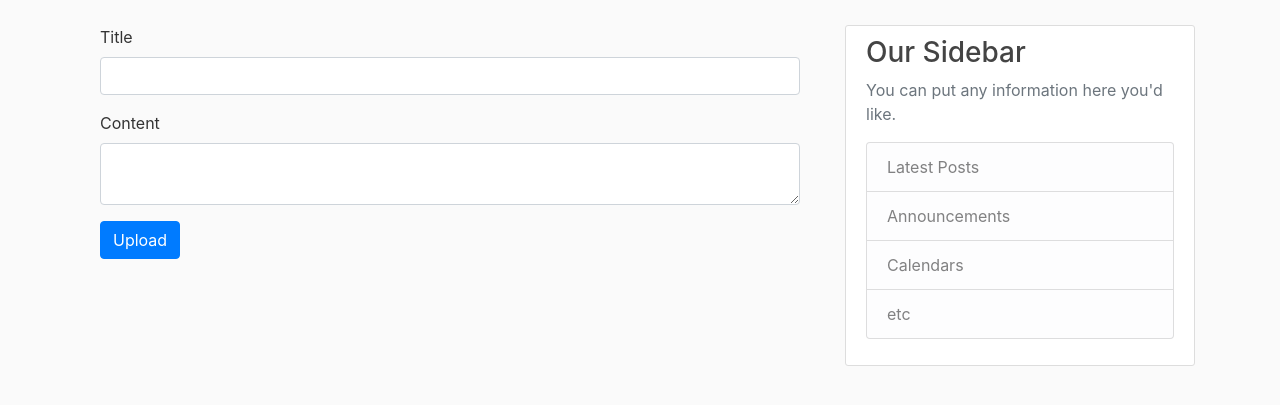
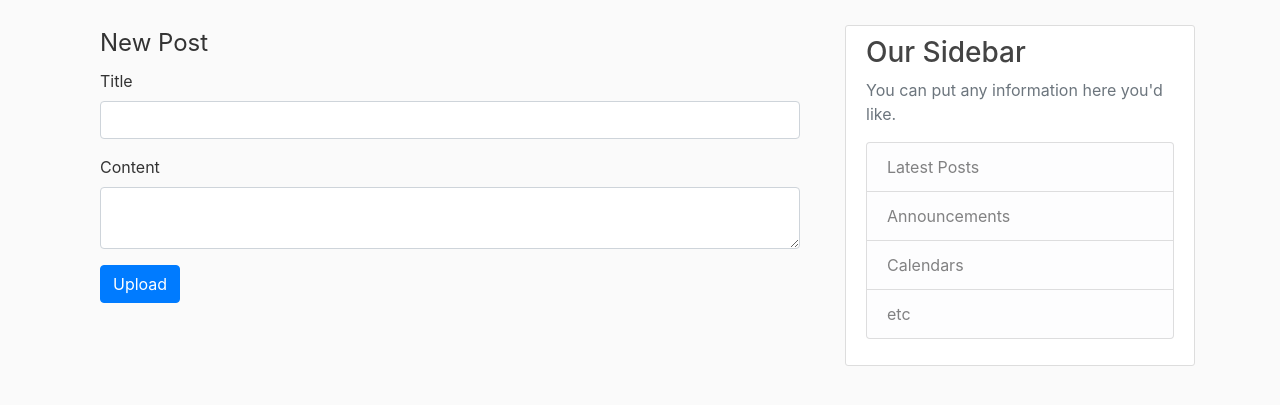
Before and after one commit to SrijaniSom/FlaskBlog-App, a Flask app: page /post/new in a window 1280 px wide. Shown: the part 56-461 px from the top of the page. Run offline with Flask 3, Linux system fonts and the light colour scheme; a user stored in the database is signed in; some libraries are stand-ins or nearby versions.

Commit message:
feat/update and delete posts

```diff
--- a/Flask Tutorials/flaskblog/routes.py
+++ b/Flask Tutorials/flaskblog/routes.py
@@ -1,6 +1,6 @@
 # import requests
 from flaskblog.models import User, Post
-from flask import render_template,flash,redirect, session,url_for,request
+from flask import render_template,flash,redirect, session,url_for,request,abort
 from flaskblog.form import RegistrationForm, LoginForm, AccountUpdateForm, PostForm
 from flaskblog import app, db, bcrypt
 from flask_login import login_user, current_user,logout_user,login_required
@@ -121,4 +121,38 @@ def new_post():
         flash('Your Post is Updated!','success')
         return redirect(url_for('hello'))
 
-    return render_template('create_post.html', title = 'Create New Post', form=form)
+    return render_template('create_post.html', title = 'Create New Post', form=form,legend='New Post')
+
+@app.route("/post/<int:post_id>")
+def post(post_id):
+    post = Post.query.get_or_404(post_id)
+    return render_template('post.html', title=post.title, post=post)
+
+@app.route("/post/<int:post_id>/update",methods=['GET','POST'])
+def update_post(post_id):
+    post=Post.query.get_or_404(post_id)
+    if(current_user != post.author):
+        abort(403)
+
+    form=PostForm()
+    if form.validate_on_submit():
+        post.title=form.title.data
+        post.content=form.content.data
+        db.session.commit()
+        flash('Your Post Has Been Updated!','success')
+        return redirect(url_for('post',post_id=post.id))
+    elif request.method=='GET':
+        form.title.data=post.title
+        form.content.data=post.content
+
+    return render_template('create_post.html',title="Update Post",form=form,legend='Update Post')
+
+@app.route("/delete_post/<int:post_id>",methods=['GET','POST'])
+def delete_post(post_id):
+    post=Post.query.get_or_404(post_id)
+    if(current_user != post.author):
+        abort(403)
+    db.session.delete(post)
+    db.session.commit()
+    flash('Your post has been deleted!', 'success')
+    return redirect(url_for('hello'))
--- a/Flask Tutorials/flaskblog/templates/create_post.html
+++ b/Flask Tutorials/flaskblog/templates/create_post.html
@@ -1,6 +1,7 @@
 {% extends "layout.html" %}
 {% block content %}
 <div class="container">
+    <legend>{{ legend }}</legend>
     <form action="" method="post">
         {{ form.hidden_tag() }}
         <div class="form-group">
--- a/Flask Tutorials/flaskblog/templates/home.html
+++ b/Flask Tutorials/flaskblog/templates/home.html
@@ -4,11 +4,12 @@
 <article class="media content-section">
   <div class="media-body">
     <div class="article-metadata">
-              <img class="rounded-circle article-img" src="{{ url_for('static', filename='profile_pics/' + post.author.image_file) }}">
+      <img class="rounded-circle article-img"
+        src="{{ url_for('static', filename='profile_pics/' + post.author.image_file) }}">
       <a class="mr-2" href="#">{{ post.author.username }}</a>
       <small class="text-muted">{{ post.date_posted.strftime('%Y-%m-%d')}}</small>
     </div>
-            <h2><a class="article-title" href="#">{{ post.title }}</a></h2>
+    <h2><a class="article-title" href="{{ url_for('post', post_id=post.id) }}">{{ post.title }}</a></h2>
     <p class="article-content">{{ post.content }}</p>
   </div>
 </article>
```
Also changed, not shown: Flask Tutorials/flaskblog/templates/post.html (added, +39 -0 lines), Flask Tutorials/instance/site.db. Lines whose indentation alone changed are shown as unchanged.
